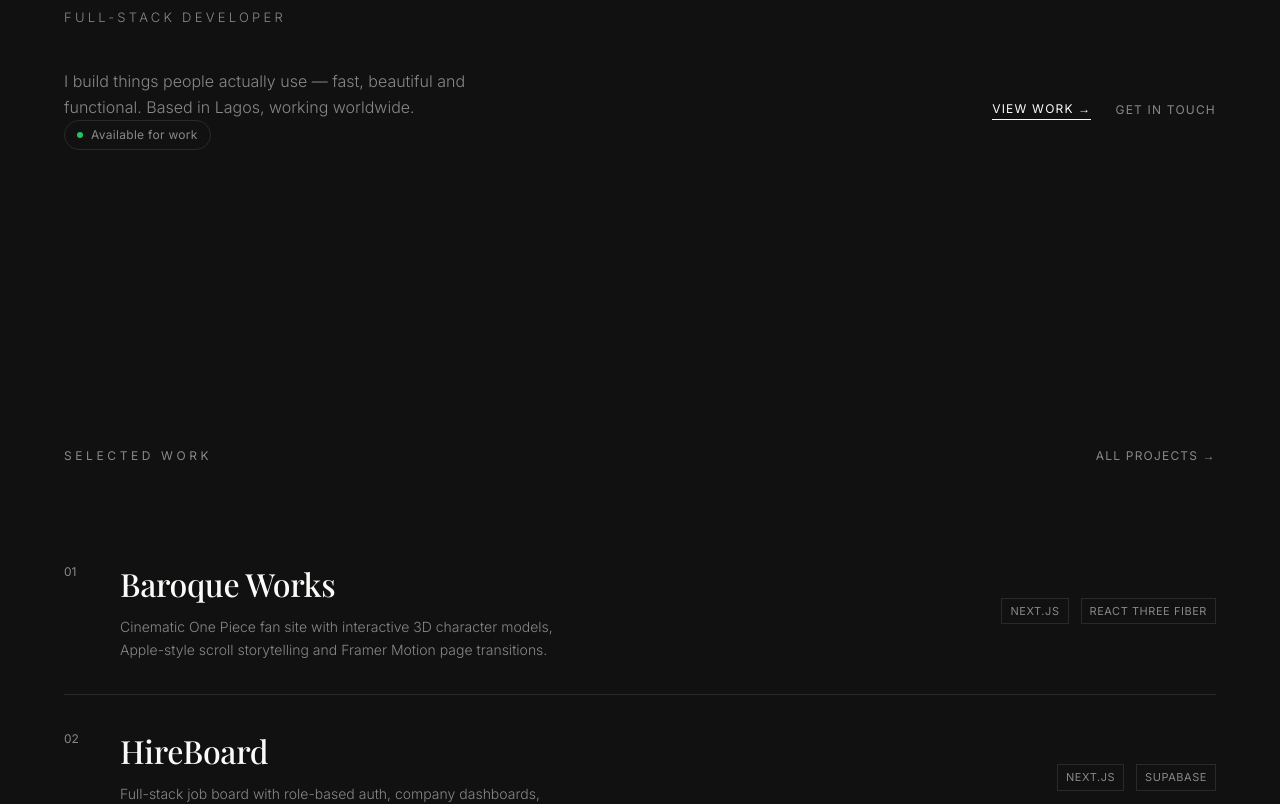
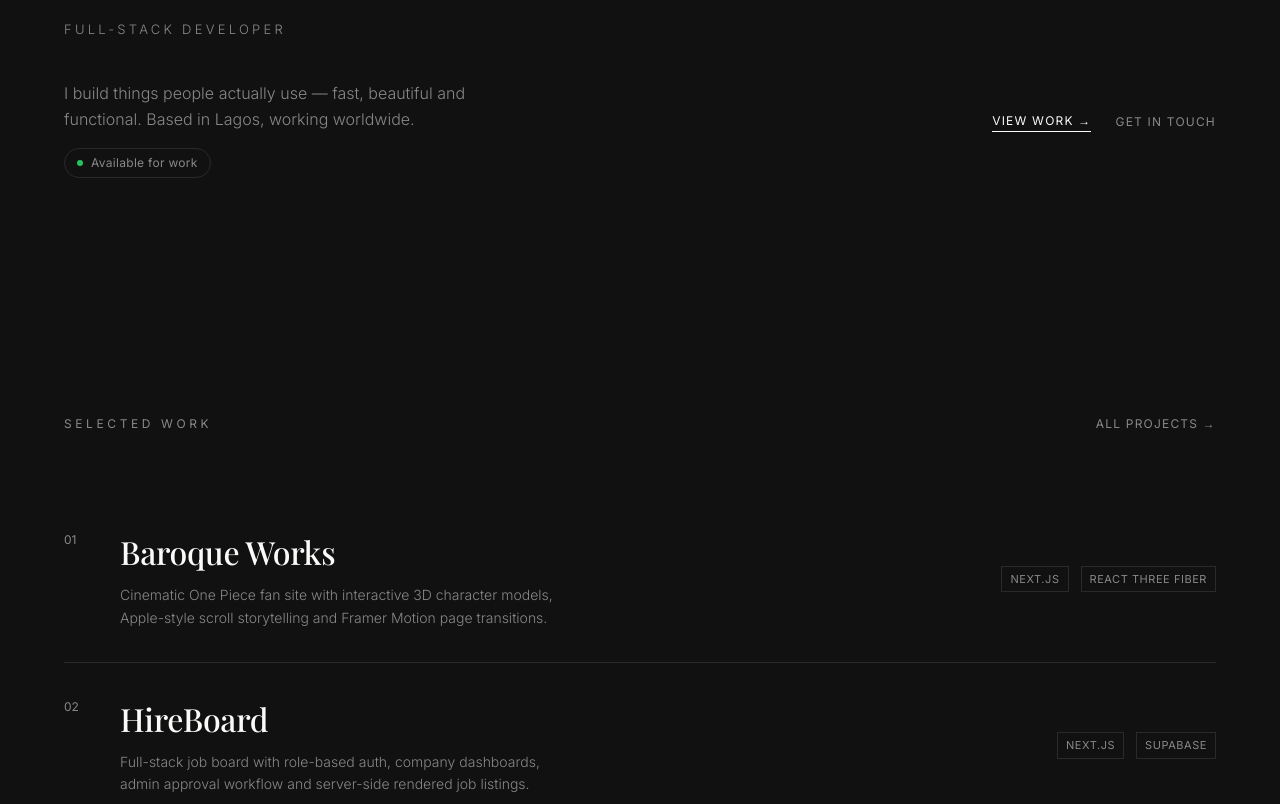
Before and after one commit to mosesfawole/newportfolio, a Next.js app: page / in a window 1280 px wide. Shown: the part 480-1284 px from the top of the page. Built offline with nearby package versions, Linux system fonts and the light colour scheme.

Commit message:
minor change

```diff
--- a/components/home/Hero.tsx
+++ b/components/home/Hero.tsx
@@ -119,10 +119,10 @@ export default function Hero() {
           initial={{ opacity: 0, y: 12 }}
           animate={{ opacity: 1, y: 0 }}
           transition={{ duration: 0.5, delay: 0.1 }}
-          className="inline-flex items-center gap-2 mb-10 px-3 py-1.5 rounded-full border border-border dark:border-border-dark"
+          className="inline-flex items-center gap-2 mt-4  px-3 py-1.5 rounded-full border border-border dark:border-border-dark"
         >
           <span className="w-1.5 h-1.5 rounded-full bg-green-500 animate-pulse" />
-          <span className="text-xs text-muted font-body tracking-wide">
+          <span className="text-xs  text-muted font-body tracking-wide">
             Available for work
           </span>
         </motion.div>
--- a/components/home/ProjectsPreview.tsx
+++ b/components/home/ProjectsPreview.tsx
@@ -9,7 +9,7 @@ export default function ProjectsPreview() {
   const featured = projects.filter((p) => p.featured);
 
   return (
-    <section ref={ref} className="py-16 md:py-32 px-6 md:px-12">
+    <section ref={ref} className="py-12 md:py-24 px-6 md:px-12">
       <div className="max-w-6xl mx-auto">
         {/* Label */}
         <motion.div
```
